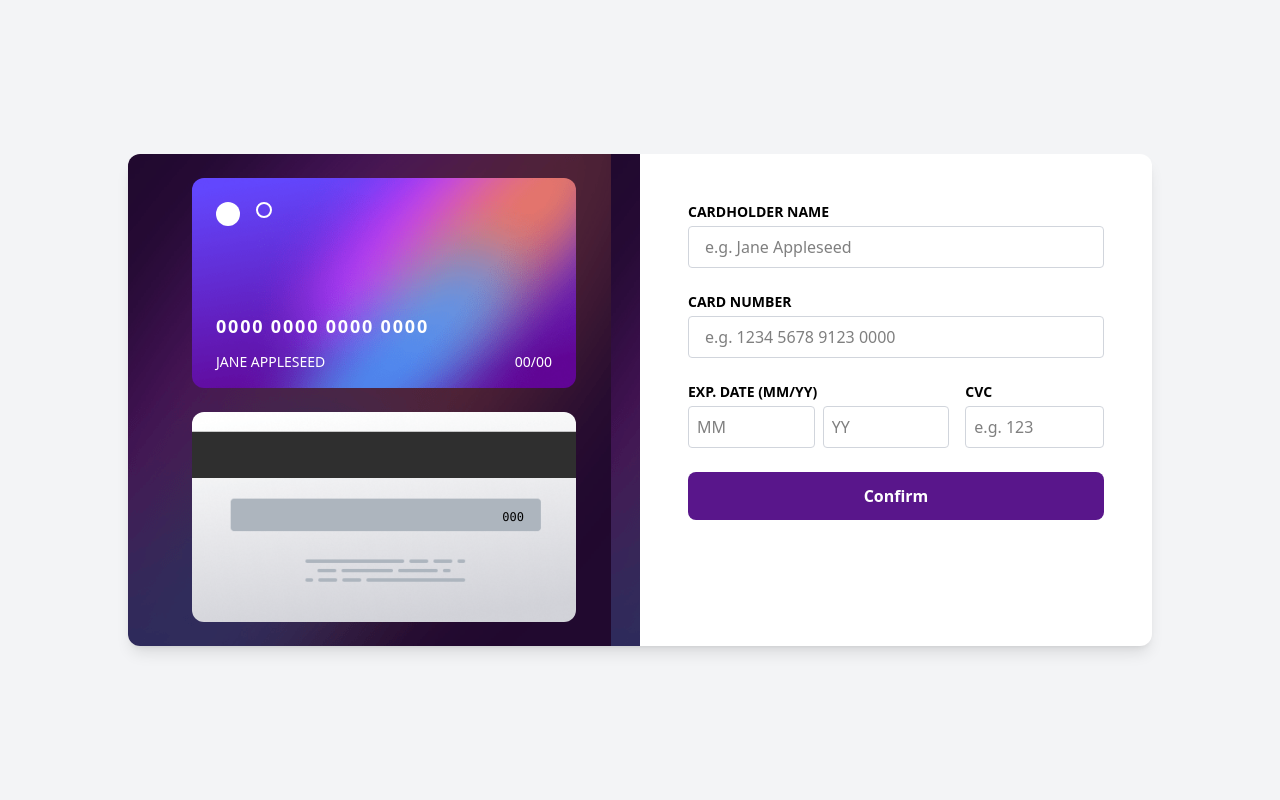
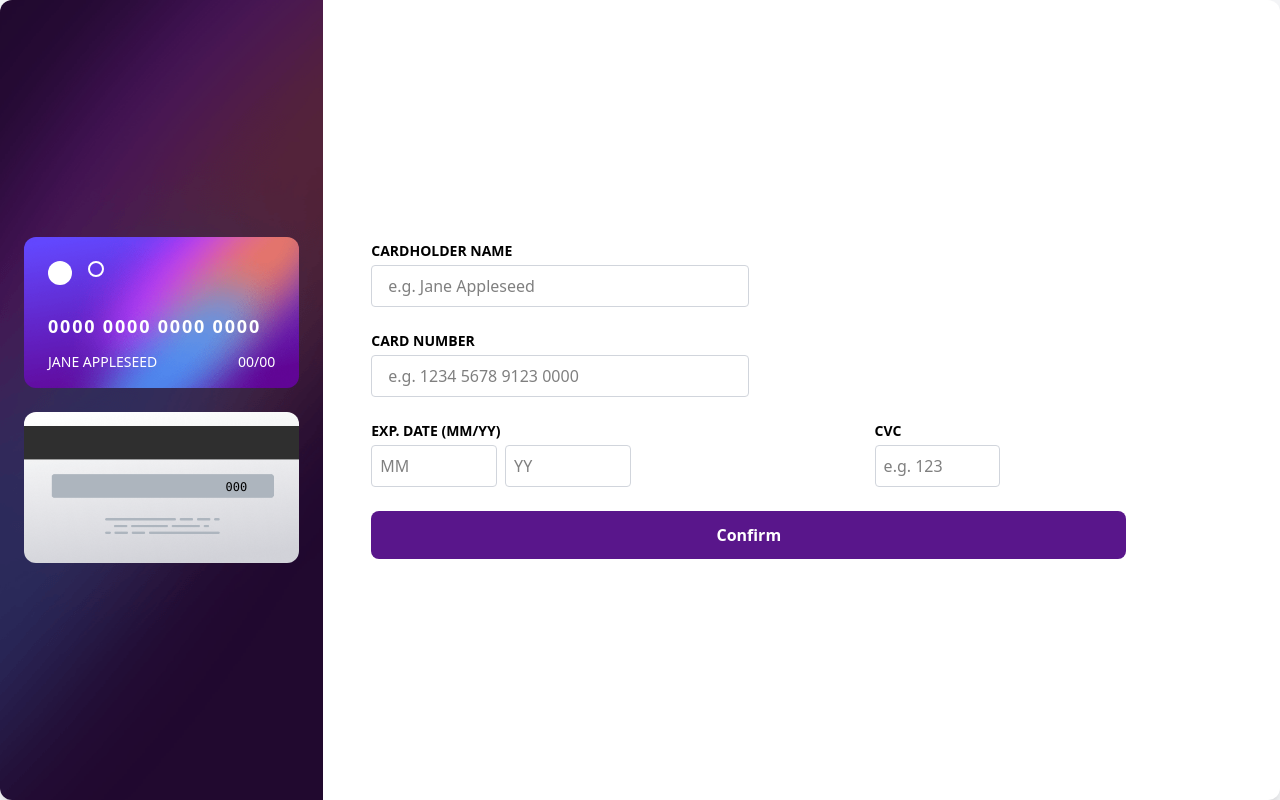
Before and after one commit to Wazeem1177/tasks, a plain HTML site: page Task 8/index.html in a window 1280 px wide. Drawn offline with nearby package versions, Linux system fonts and the light colour scheme.

Commit message:
file updated

```diff
--- a/Task 8/index.html
+++ b/Task 8/index.html
@@ -6,15 +6,16 @@
     <title>Task 8</title>
     <script src="https://cdn.jsdelivr.net/npm/@tailwindcss/browser@4"></script>
   </head>
-  <body class="bg-gray-100 flex items-center justify-center min-h-screen p-4">
-    <div class="bg-white rounded-xl shadow-lg overflow-hidden flex flex-col md:flex-row max-w-5xl w-full">
+  <body>
+    <div class="w-full h-screen bg-gray-100 flex flex-row">
+    <div class="bg-white rounded-xl shadow-lg overflow-hidden flex flex-col md:flex-row  w-full">
 
       <!-- Left Card Images Section -->
-      <div class="md:w-1/2 bg-[url(./images/bg-main-desktop.png)] p-6 flex items-center justify-center relative">
+      <div class="md:w-1/3 bg-[url(./images/bg-main-desktop.png)] p-6 flex items-center justify-center relative">
         <div class="relative w-full max-w-sm space-y-6">
           <!-- Card Front -->
           <div class="relative z-10">
-            <img src="./images/bg-card-front.png" alt="Card Front" class="rounded-xl w-full" />
+            <img src="./images/bg-card-front.png" alt="Card Front not found" class="rounded-xl w-full" />
             <div class="absolute top-6 left-6 w-6 h-6 bg-white rounded-full"></div>
             <div class="absolute top-6 left-16 w-4 h-4 border-2 border-white rounded-full"></div>
             <div class="absolute bottom-12 left-6 text-white tracking-widest text-lg font-semibold">0000 0000 0000 0000</div>
@@ -24,39 +25,39 @@
 
           <!-- Card Back -->
           <div class="relative">
-            <img src="./images/bg-card-back.png" alt="Card Back" class="rounded-xl w-full" />
+            <img src="./images/bg-card-back.png" alt="Card Back Not Found" class="rounded-xl w-full" />
             <div class="absolute top-1/2 right-10 transform -translate-y-1/2 px-3 py-1 rounded text-xs font-mono  ">000</div>
           </div>
         </div>
       </div>
 
       <!-- Right Form Section -->
-      <div class="md:w-1/2 w-full p-6 md:p-12">
+      <div class="md:w3/4 w-full p-6 md:p-12 flex items-center ">
         <form class="space-y-6">
           <div>
             <label class="block text-sm font-bold mb-1">CARDHOLDER NAME</label>
             <input type="text" required placeholder="e.g. Jane Appleseed"
-              class="w-full border border-gray-300 rounded px-4 py-2 focus:outline-none focus:ring-2 focus:ring-purple-500" />
+              class="w-1/2 border border-gray-300 rounded px-4 py-2 focus:outline-none focus:ring-2 focus:ring-purple-500" />
           </div>
           <div>
             <label class="block text-sm font-bold mb-1">CARD NUMBER</label>
             <input type="text" required placeholder="e.g. 1234 5678 9123 0000"
-              class="w-full border border-gray-300 rounded px-4 py-2 focus:outline-none focus:ring-2 focus:ring-purple-500" />
+              class="w-1/2 border border-gray-300 rounded px-4 py-2 focus:outline-none focus:ring-2 focus:ring-purple-500" />
           </div>
-          <div class="flex flex-col sm:flex-row sm:space-x-4 space-y-4 sm:space-y-0">
+          <div class="flex flex-col sm:flex-row ">
             <div class="flex-1">
               <label class="block text-sm font-bold mb-1">EXP. DATE (MM/YY)</label>
               <div class="flex space-x-2">
                 <input type="text" required placeholder="MM"
-                  class="w-1/2 border border-gray-300 rounded px-2 py-2 focus:outline-none focus:ring-2 focus:ring-purple-500" />
+                  class="w-1/4 border border-gray-300 rounded px-2 py-2 focus:outline-none focus:ring-2 focus:ring-purple-500" />
                 <input type="text" required placeholder="YY"
-                  class="w-1/2 border border-gray-300 rounded px-2 py-2 focus:outline-none focus:ring-2 focus:ring-purple-500" />
+                  class="w-1/4 border border-gray-300 rounded px-2 py-2 focus:outline-none focus:ring-2 focus:ring-purple-500" />
               </div>
             </div>
-            <div class="w-full sm:w-1/3">
+            <div class="w-full sm:w-1/3 ">
               <label class="block text-sm font-bold mb-1">CVC</label>
               <input type="text" required placeholder="e.g. 123"
-                class="w-full border border-gray-300 rounded px-2 py-2 focus:outline-none focus:ring-2 focus:ring-purple-500" />
+                class="w-1/2 border border-gray-300 rounded px-2 py-2 focus:outline-none focus:ring-2 focus:ring-purple-500" />
             </div>
           </div>
           <button type="submit"
@@ -66,5 +67,6 @@
         </form>
       </div>
     </div>
+    </div>
   </body>
 </html>
```
